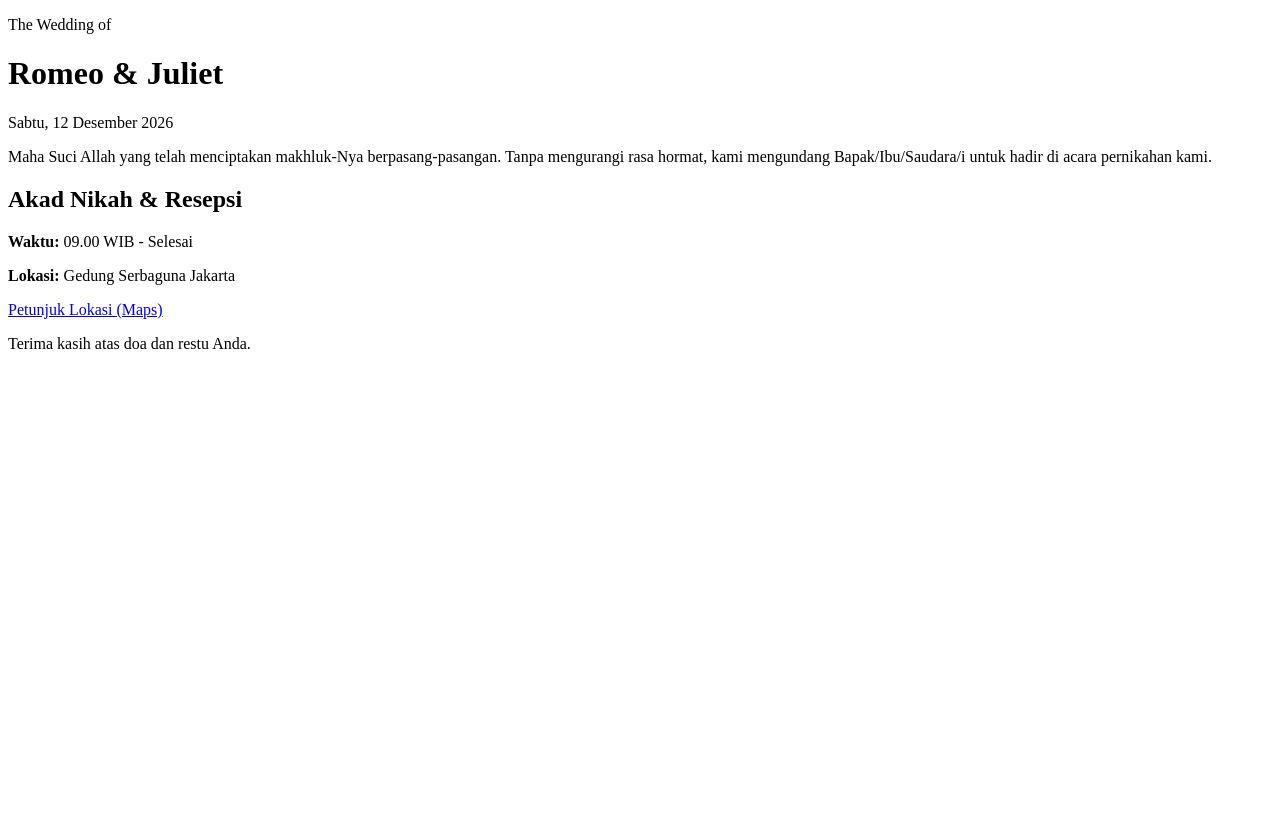
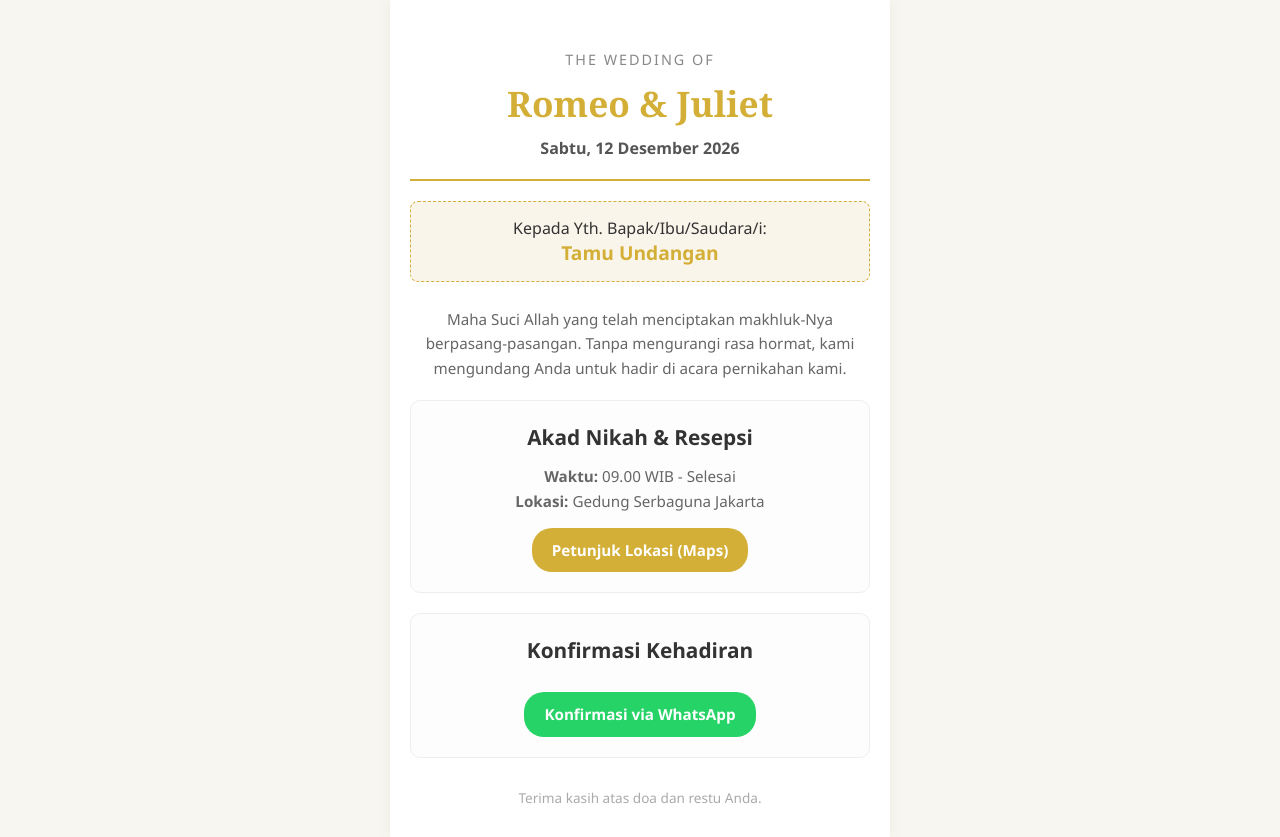
Before and after one commit to bowoakselera-lang/undangan-233, a plain HTML site: page index.html in a window 1280 px wide. Before the commit the page ends 800 px from the top, so only its background shows below. Drawn offline with Linux system fonts and the light colour scheme.

Commit message:
Update index.html

```diff
--- a/index.html
+++ b/index.html
@@ -4,7 +4,25 @@
     <meta charset="UTF-8">
     <meta name="viewport" content="width=device-width, initial-scale=1.0">
     <title>Undangan Pernikahan - Romeo & Juliet</title>
-    <link rel="stylesheet" href="style.css">
+    <style>
+        * { box-sizing: border-box; margin: 0; padding: 0; }
+        body { font-family: 'Segoe UI', Tahoma, Geneva, Verdana, sans-serif; background-color: #f8f6f0; color: #333; text-align: center; }
+        .container { max-width: 500px; margin: 0 auto; background: #ffffff; min-height: 100vh; padding: 30px 20px; box-shadow: 0 0 15px rgba(0,0,0,0.05); }
+        header { padding: 20px 0; border-bottom: 2px solid #d4af37; }
+        .sub-title { font-size: 0.9rem; text-transform: uppercase; letter-spacing: 2px; color: #888; }
+        h1 { font-family: 'Georgia', serif; font-size: 2.2rem; color: #d4af37; margin: 10px 0; }
+        .date { font-weight: 600; color: #555; }
+        .guest-box { background: #faf5eb; border: 1px dashed #d4af37; padding: 15px; margin: 20px 0; border-radius: 8px; }
+        .guest-name { font-size: 1.2rem; font-weight: bold; color: #d4af37; }
+        .content { margin: 25px 0; line-height: 1.6; color: #666; font-size: 0.95rem; }
+        .event-card { background: #fdfdfd; border: 1px solid #eee; border-radius: 10px; padding: 20px; margin: 20px 0; }
+        .event-card h2 { color: #333; margin-bottom: 10px; font-size: 1.3rem; }
+        .btn { display: inline-block; background-color: #d4af37; color: white; text-decoration: none; padding: 10px 20px; border-radius: 20px; margin-top: 15px; font-weight: bold; transition: 0.3s; }
+        .btn:hover { background-color: #b89528; }
+        .btn-wa { background-color: #25D366; }
+        .btn-wa:hover { background-color: #1eb954; }
+        footer { margin-top: 30px; font-size: 0.85rem; color: #aaa; }
+    </style>
 </head>
 <body>
     <div class="container">
@@ -14,8 +32,13 @@
             <p class="date">Sabtu, 12 Desember 2026</p>
         </header>
 
+        <div class="guest-box">
+            <p>Kepada Yth. Bapak/Ibu/Saudara/i:</p>
+            <p class="guest-name" id="guestName">Tamu Undangan</p>
+        </div>
+
         <section class="content">
-            <p>Maha Suci Allah yang telah menciptakan makhluk-Nya berpasang-pasangan. Tanpa mengurangi rasa hormat, kami mengundang Bapak/Ibu/Saudara/i untuk hadir di acara pernikahan kami.</p>
+            <p>Maha Suci Allah yang telah menciptakan makhluk-Nya berpasang-pasangan. Tanpa mengurangi rasa hormat, kami mengundang Anda untuk hadir di acara pernikahan kami.</p>
 
             <div class="event-card">
                 <h2>Akad Nikah & Resepsi</h2>
@@ -23,11 +46,25 @@
                 <p><strong>Lokasi:</strong> Gedung Serbaguna Jakarta</p>
                 <a href="https://maps.google.com" target="_blank" class="btn">Petunjuk Lokasi (Maps)</a>
             </div>
+
+            <div class="event-card">
+                <h2>Konfirmasi Kehadiran</h2>
+                <a href="https://wa.me/6281234567890?text=Halo,%20saya%20akan%20hadir%20di%20acara%20pernikahan%20Romeo%20%26%20Juliet" target="_blank" class="btn btn-wa">Konfirmasi via WhatsApp</a>
+            </div>
         </section>
 
         <footer>
             <p>Terima kasih atas doa dan restu Anda.</p>
         </footer>
     </div>
+
+    <script>
+        // Mengambil nama tamu dari URL (contoh: url.com/?to=Budi)
+        const urlParams = new URLSearchParams(window.location.search);
+        const guest = urlParams.get('to');
+        if (guest) {
+            document.getElementById('guestName').textContent = decodeURIComponent(guest);
+        }
+    </script>
 </body>
 </html>
```
